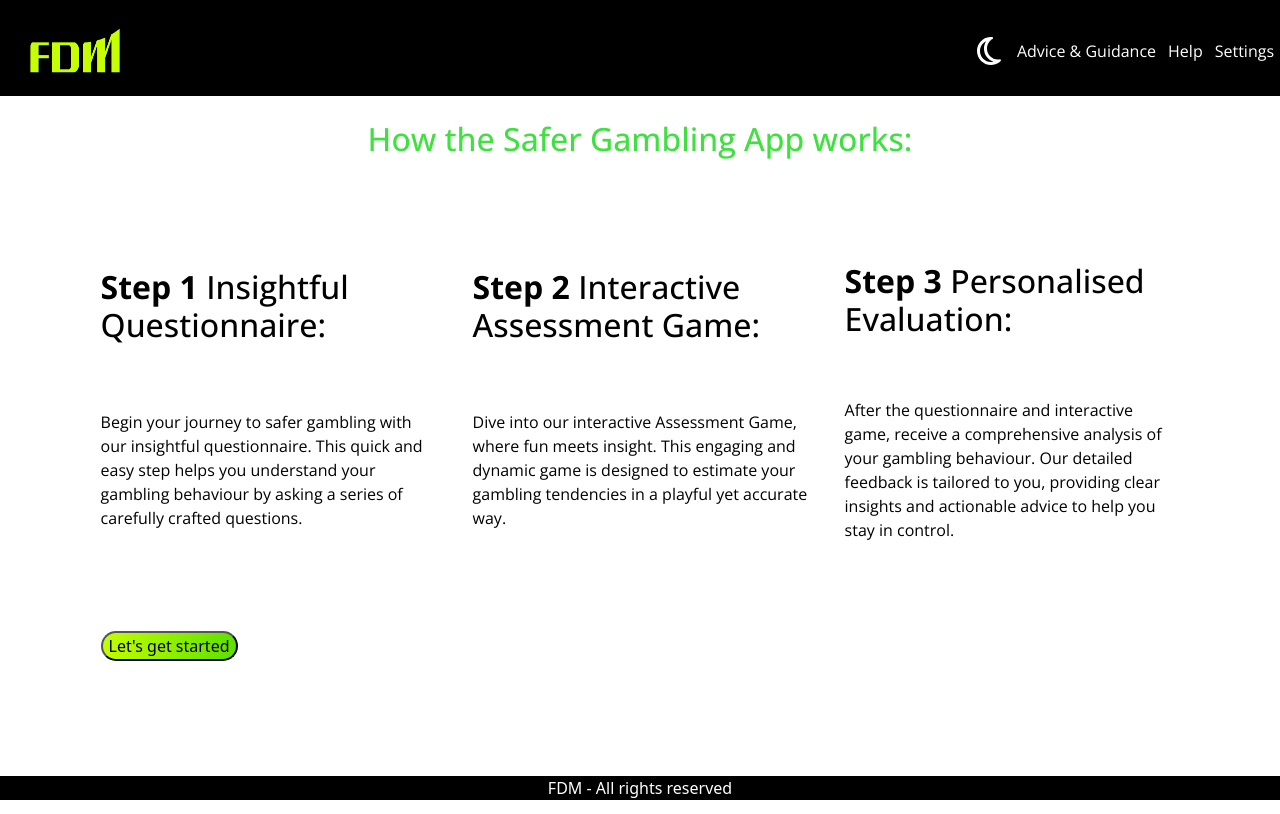
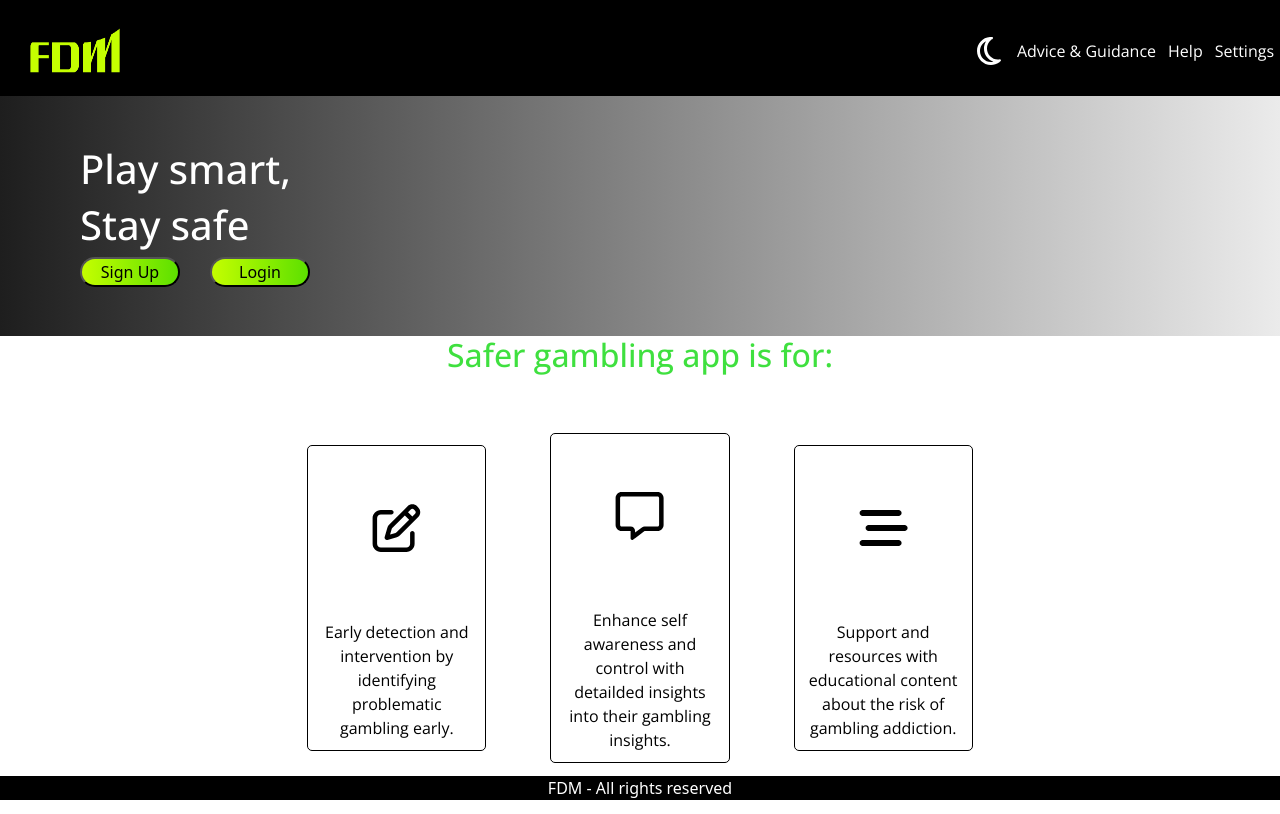
Before and after one commit to OAltrock/safer-gambling-app, a React (Create React App) app: page / in a window 1280 px wide. Built offline with nearby package versions, Linux system fonts and the light colour scheme.

Commit message:
added a landing page. secured home page (commented out to facilitate developing).

```diff
--- a/src/App.js
+++ b/src/App.js
@@ -15,9 +15,11 @@ import Navbar from './Components/Navbar';
 import { library } from '@fortawesome/fontawesome-svg-core';
 import { fas } from '@fortawesome/free-solid-svg-icons';
 import { far, faMoon, faSun } from '@fortawesome/free-regular-svg-icons';
-import {QueryClientProvider, QueryClient} from "react-query";
+import { QueryClientProvider, QueryClient } from "react-query";
 import EvaluationPage from './Components/EvaluationPage';
 import Footer from './Components/Footer'
+import LandingPage from './Components/LandingPage';
+import ProtectedRoute from './Components/ProtectedRoute';
 
 
 library.add(fas, far, faMoon, faSun)
@@ -31,8 +33,10 @@ function App() {
         <QueryClientProvider client={queryClient}>
           <Navbar />
           <Routes>
-          <Route path="/" element={<Home />} />
+              <Route path="/" element={<LandingPage />} />
               <Route path="/Questionnaire" element={<Questionnaire />} />
+              <Route path='/Home' element={<Home />}
+               /* path="/Home" element={<ProtectedRoute component={Home} />} */ />
               <Route path="/Guidance" element={<HelpPage />} />
               <Route path="/GamePage" element={<GamePage />} />
               <Route path="/QuizScore" element={<QuizScore />} />
--- a/src/Components/GamePage.jsx
+++ b/src/Components/GamePage.jsx
@@ -157,7 +157,7 @@ const GamePage = () => {
 
       </div>
       <div className="button-container">
-        <button onClick={() => navigate('/')}>{back}</button>
+        <button onClick={() => navigate('/Home')}>{back}</button>
         <span style={{ color: "var(--fdm-font-color)" }} >{(isFetching) ? `${playing}` : (isError) ? `${error}` : (data) ? data.data.score : null}</span>
         <button disabled={isFetching || gameDone.amountPlayed > 5} onClick={() => refetch()}>{(gameDone.amountPlayed === 0) ? again[0] : again[1]}</button>
       </div>
--- a/src/Components/Home.jsx
+++ b/src/Components/Home.jsx
@@ -4,7 +4,7 @@ import "../Styles/Home.css";
 import { useSelector } from "react-redux";
 import checkMark from '../Assets/checkMark.png';
 
-function Home() {
+function Home({component: Component, ...rest}) {
 
   let questionnaireDone = useSelector(state => state.questionnaireDone.done);
   let gameDone = useSelector(state => state.gameScores.done);
--- /dev/null
+++ b/src/Components/LandingPage.jsx
@@ -0,0 +1,53 @@
+import React from 'react'
+import { FontAwesomeIcon } from '@fortawesome/react-fontawesome'
+import Footer from "./Footer";
+import '../Styles/LandingPage.css';
+
+const LandingPage = () => {
+    const handleSignUp = () => {
+
+    }
+
+    const handleLogin = () => {
+
+    }
+
+    return (
+        <div>
+            <div className="header-container-landingPage">
+                <h1>Play smart,</h1>
+                <h1>Stay safe</h1>
+                <div>
+                    <button style={{ marginRight: "30px" }} onClick={handleSignUp}>Sign Up</button>
+                    <button onClick={handleLogin}>Login</button>
+                </div>
+            </div>
+            <h3 style={{ textAlign: "center", color: "#3FE03F" }} >Safer gambling app is for:</h3>
+            <div id='landing-page-body'>
+                <div className="landing-page-text-container">
+                    <FontAwesomeIcon style={{color: "var(--fdm-font-color)"}} className="fa-icon" icon="fa-regular fa-pen-to-square" size="3x" />
+                    <p>
+                        Early detection and intervention by identifying problematic gambling early.
+                    </p>
+                </div>
+
+                <div className="landing-page-text-container">
+                    <FontAwesomeIcon style={{color: "var(--fdm-font-color)"}} className="fa-icon" icon="fa-regular fa-message" size="3x" />
+                    <p>
+                        Enhance self awareness and control with detailded insights into their gambling insights.
+                    </p>
+                </div>
+
+                <div className="landing-page-text-container">
+                    <FontAwesomeIcon style={{color: "var(--fdm-font-color)"}} className="fa-icon" icon="fa-solid fa-bars-staggered" size="3x" />
+                    <p>
+                        Support and resources with educational content about the risk of gambling addiction.
+                    </p>
+                </div>
+            </div>
+            <Footer />
+        </div >
+    )
+}
+
+export default LandingPage
--- /dev/null
+++ b/src/Components/ProtectedRoute.js
@@ -0,0 +1,9 @@
+import React from 'react';
+import { Navigate } from 'react-router-dom';
+
+const ProtectedRoute = ({ component: Component}) => {
+    const isAuthenticated = !!localStorage.getItem('token'); // Check if token exists
+    return isAuthenticated ? <Component /> : <Navigate to="/login" />
+};
+
+export default ProtectedRoute;
--- a/src/Components/Questionnaire.jsx
+++ b/src/Components/Questionnaire.jsx
@@ -43,7 +43,7 @@ const Questionnaire = () => {
   const handleSubmit = () => {
     dispatch(toggle())
     console.log(questionnaire)
-    navigate("/");
+    navigate("/Home");
   };
 
   const handleSelect = (selectedIndex, e) => {
--- /dev/null
+++ b/src/Styles/LandingPage.css
@@ -0,0 +1,62 @@
+#landing-page-body .landing-page-text-container .fa-icon {
+    scale: 1;
+    margin: 1em 0 1em 0;
+}
+
+#landing-page-body {
+    justify-content: center;
+    align-items: center;
+    height: fit-content;
+    min-height: 54vh;
+    display: flex;
+    flex-direction:row;
+    flex-wrap: wrap;
+}
+
+
+
+.header-container-landingPage button {
+    background-image: var(--fdm-button-gradient);
+    border-radius: 30px;
+    width: 100px;
+  }
+
+.header-container-landingPage button:hover {
+    background-image: var(--fdm-button-gradient-light);
+  }
+
+.header-container-landingPage {
+    display: flex;
+    flex-direction: column;
+    align-items: center;
+    align-items: flex-start;
+    color: white;
+    padding: 80px;
+    justify-content: center;
+    height: 100vh;
+    height: 30vh;
+    background-image: var(--fdm-header-background);
+    max-width: 100%;
+  }
+
+  .landing-page-text-container {
+    display: flex;
+    flex-direction: column;
+    justify-content: flex-start;
+    height: 50%;
+    width: 14%;
+    text-align: center;
+    border: 1px solid #000;
+    background-color: var(--fdm-background);
+    border-radius: 5px;
+    margin:0 2em 0 2em;
+  }
+
+  .landing-page-text-container * {
+    padding: 10px;
+    margin: 0px;
+  }
+
+  .landing-page-text-container fa-icon {
+    margin-bottom: "10px";
+  }
--- a/src/index.css
+++ b/src/index.css
@@ -6,6 +6,7 @@
   --fdm-normal-font-size:1rem;
   --fdm-subHeader-font-size:1.5rem;
   --fdm-headings-font-size:2rem;
+  --fdm-header-background: linear-gradient(to right, #1E1E1E, #EBEBEB);
   --fdm-background: white;
   --fdm-font-color: black;
   --fdm-dark-background: #0d0d0d;
```
Also changed, not shown: 1 other file (tests, documents, lock files or other folders). Lines whose indentation alone changed are shown as unchanged.
